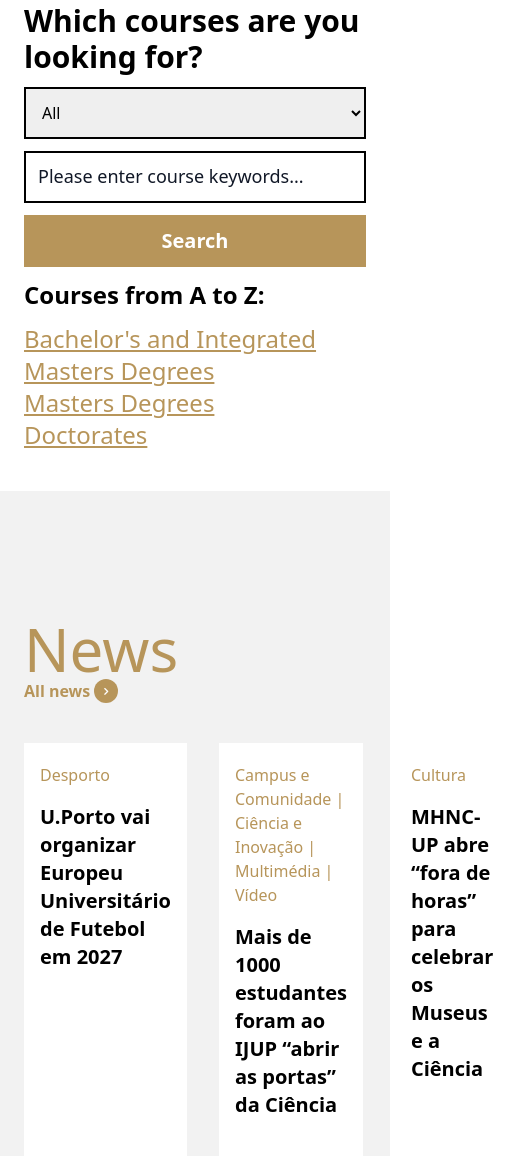
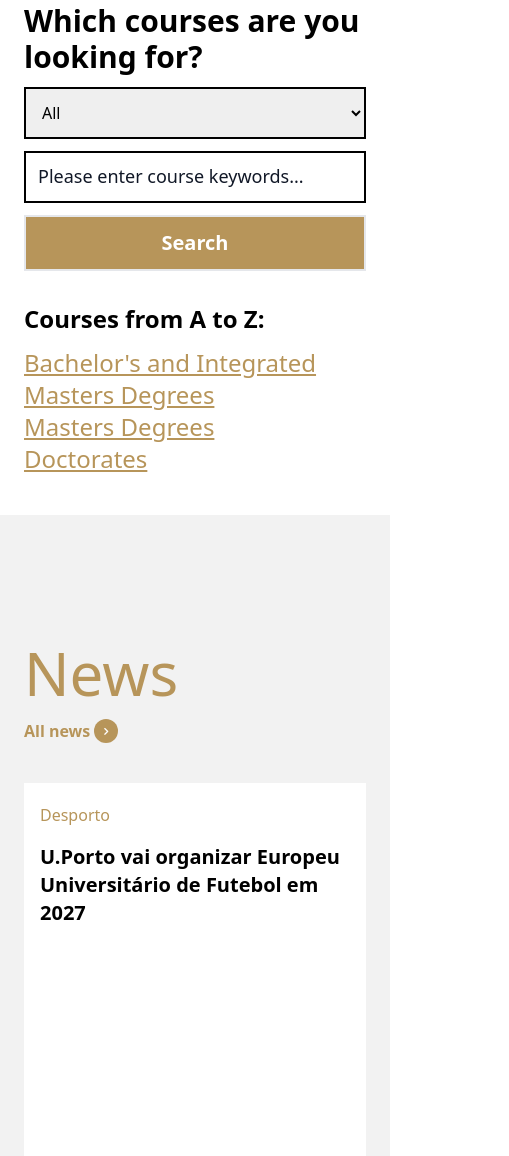
Before and after one commit to VictorMugisha/tailwind-cloning-gate, a website built with Vite: page index.html in a window 390 px wide. Shown: the part 1062-2218 px from the top of the page, 509 px wide, since content can reach past the window. Built offline with nearby package versions, Linux system fonts and the light colour scheme; files whose address does not match are found by name.

Commit message:
Adjusted the reponsiveness of news section

```diff
--- a/index.html
+++ b/index.html
@@ -133,11 +133,11 @@
           </select>
           <input type="text" placeholder="Please enter course keywords..."
             class="p-3 border-2 border-black placeholder:text-lg placeholder:text-gray-900" />
-          <button class="p-3 font-bold text-white bg-customOrange text-xl">
+          <button class="p-3 font-bold text-white bg-customOrange text-xl hover:bg-transparent hover:text-customOrange hover:border-customOrange border-2">
             Search
           </button>
         </div>
-        <div class="flex flex-col gap-3">
+        <div class="flex flex-col gap-3 mt-5">
           <h2 class="font-semibold text-2xl">Courses from A to Z:</h2>
           <div class="flex flex-col items-start">
             <a href="#" class="text-2xl font-[100] text-customOrange underline hover:text-yellow-600">Bachelor's and
@@ -152,9 +152,9 @@
 
     <!-- NEWS SECTION -->
     <section class="bg-newsBackground py-32 px-6 lg:px-32 w-full">
-      <div class="flex flex-col sm:flex-row items-start sm:items-center justify-start sm:justify-between">
+      <div class="flex flex-col sm:flex-row items-start sm:items-center gap-4 sm:gap-0 justify-start sm:justify-between">
         <h1 class="text-6xl text-customOrange font-light">News</h1>
-        <div class="flex items-center justify-center gap-1">
+        <div class="flex items-center justify-center cursor-pointer gap-1">
           <p class="text-customOrange font-semibold">All news</p>
           <div class="bg-customOrange w-6 h-6 flex items-center justify-center rounded-full text-white">
             <i class="uil uil-angle-right"></i>
@@ -163,8 +163,8 @@
       </div>
 
       <div>
-        <div class="mt-10 flex items-start justify-between gap-8">
-          <article class="bg-white w-[450px] h-[500px] flex flex-col items-start justify-between">
+        <div class="mt-10 grid grid-cols-1 md:grid-cols-2 lg:grid-cols-3 gap-8 lg:pax-32 lg:gap-8">
+          <article class="bg-white w-full h-[500px] flex flex-col items-start justify-between mb-4 lg:mb-0">
             <div class="py-5 px-4 flex flex-col items-start justify-between flex-grow">
               <div class="flex flex-col items-start gap-4">
                 <h2 class="text-customOrange">Desporto</h2>
@@ -178,7 +178,7 @@
             <img src="./images/pitch.jpg" class="" />
           </article>
 
-          <article class="bg-white w-[450px] h-[500px] flex flex-col items-start justify-between">
+          <article class="bg-white w-full h-[500px] flex flex-col items-start justify-between mb-4 lg:mb-0">
             <div class="py-5 px-4 flex flex-col items-start justify-between flex-grow">
               <div class="flex flex-col items-start gap-4">
                 <h2 class="text-customOrange">
@@ -195,7 +195,7 @@
             <img src="./images/news-2.jpg" class="" />
           </article>
 
-          <article class="bg-white w-[450px] h-[500px] flex flex-col items-start justify-between">
+          <article class="bg-white w-full h-[500px] flex flex-col items-start justify-between mb-4 lg:mb-0">
             <div class="py-5 px-4 flex flex-col items-start justify-between flex-grow">
               <div class="flex flex-col items-start gap-4">
                 <h2 class="text-customOrange">Cultura</h2>
@@ -298,7 +298,7 @@
         </div>
       </div>
 
-      <div class="flex flex-col items-start justify-center gap-4 md:flex-row md:justify-evenly pt-10">
+      <div class="flex flex-col items-center md:items-start justify-center gap-4 md:flex-row md:justify-evenly pt-10">
         <div class="flex flex-col items-center justify-center gap-2 mx-5">
           <h1 class="font-bold text-white text-4xl">+300</h1>
           <p class="font-light text-3xl text-white text-center">Courses</p>
```
